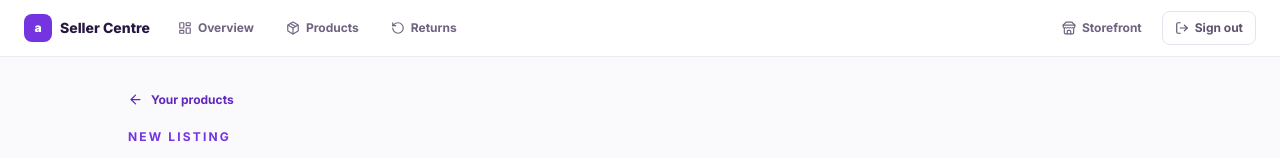
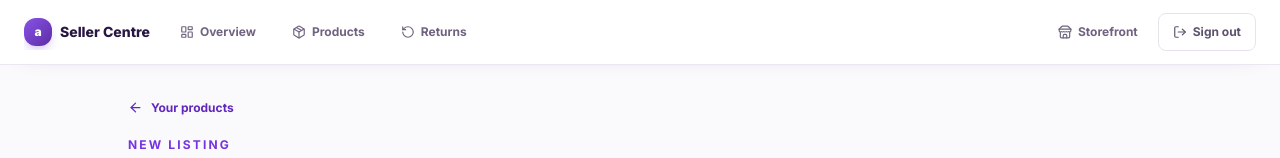
Before and after one commit to dipanjanswapna/anan-, a Next.js app in the folder apps/web/: page /seller/products/new in a window 1280 px wide. Shown: the top 158 px of the page. Built offline with nearby package versions, Linux system fonts and the light colour scheme; no server answers.

Commit message:
feat(ui): polish storefront and seller navigation

```diff
--- a/apps/web/src/components/seller-nav.tsx
+++ b/apps/web/src/components/seller-nav.tsx
@@ -19,11 +19,11 @@ export function SellerNav() {
   }
 
   return (
-    <div className="border-b border-[#eee8f5] bg-white">
-      <div className="container-shell flex h-14 items-center justify-between gap-3">
+    <div className="sticky top-0 z-30 border-b border-[#ece6f3] bg-white/95 shadow-[0_8px_24px_-24px_rgba(35,18,58,.35)] backdrop-blur-xl">
+      <div className="container-shell flex min-h-[64px] items-center justify-between gap-3 py-2">
         <div className="flex min-w-0 items-center gap-2 overflow-x-auto soft-scrollbar">
           <Link href="/seller/dashboard" className="mr-2 flex shrink-0 items-center gap-2 text-sm font-extrabold text-[#281743]">
-            <span className="grid h-7 w-7 place-items-center rounded-lg bg-brand-600 text-xs font-black text-white">a</span>
+            <span className="grid h-7 w-7 place-items-center rounded-xl bg-gradient-to-br from-[#8754e8] to-[#5d2ca3] text-xs font-black text-white shadow-[0_5px_14px_-7px_rgba(116,52,223,.9)]">a</span>
             Seller Centre
           </Link>
           {links.map((link) => {
@@ -33,7 +33,7 @@ export function SellerNav() {
                 key={link.href}
                 href={link.href}
                 aria-current={active ? "page" : undefined}
-                className={`inline-flex shrink-0 items-center gap-1.5 rounded-lg px-3 py-2 text-xs font-bold transition ${active ? "bg-brand-50 text-brand-700" : "text-[#6f6380] hover:bg-[#faf8fd]"}`}
+                className={`inline-flex shrink-0 items-center gap-1.5 rounded-full px-3.5 py-2.5 text-xs font-bold transition ${active ? "bg-[#eee6ff] text-[#5d2ca3] shadow-[inset_0_-2px_0_#7434df]" : "text-[#6f6380] hover:bg-[#faf8fd]"}`}
               >
                 <link.icon size={14} aria-hidden /> {link.label}
               </Link>
@@ -44,7 +44,7 @@ export function SellerNav() {
           <Link href="/" className="hidden items-center gap-1.5 rounded-lg px-3 py-2 text-xs font-bold text-[#6f6380] hover:bg-[#faf8fd] sm:inline-flex">
             <Store size={14} aria-hidden /> Storefront
           </Link>
-          <button onClick={() => void signOut()} className="inline-flex items-center gap-1.5 rounded-lg border border-[#e8e2f0] px-3 py-2 text-xs font-bold text-[#5e526d] hover:bg-[#faf8fd]">
+          <button onClick={() => void signOut()} className="inline-flex items-center gap-1.5 rounded-lg border border-[#e8e2f0] px-3.5 py-2.5 text-xs font-bold text-[#5e526d] hover:bg-[#faf8fd]">
             <LogOut size={14} aria-hidden /> Sign out
           </button>
         </div>
```
